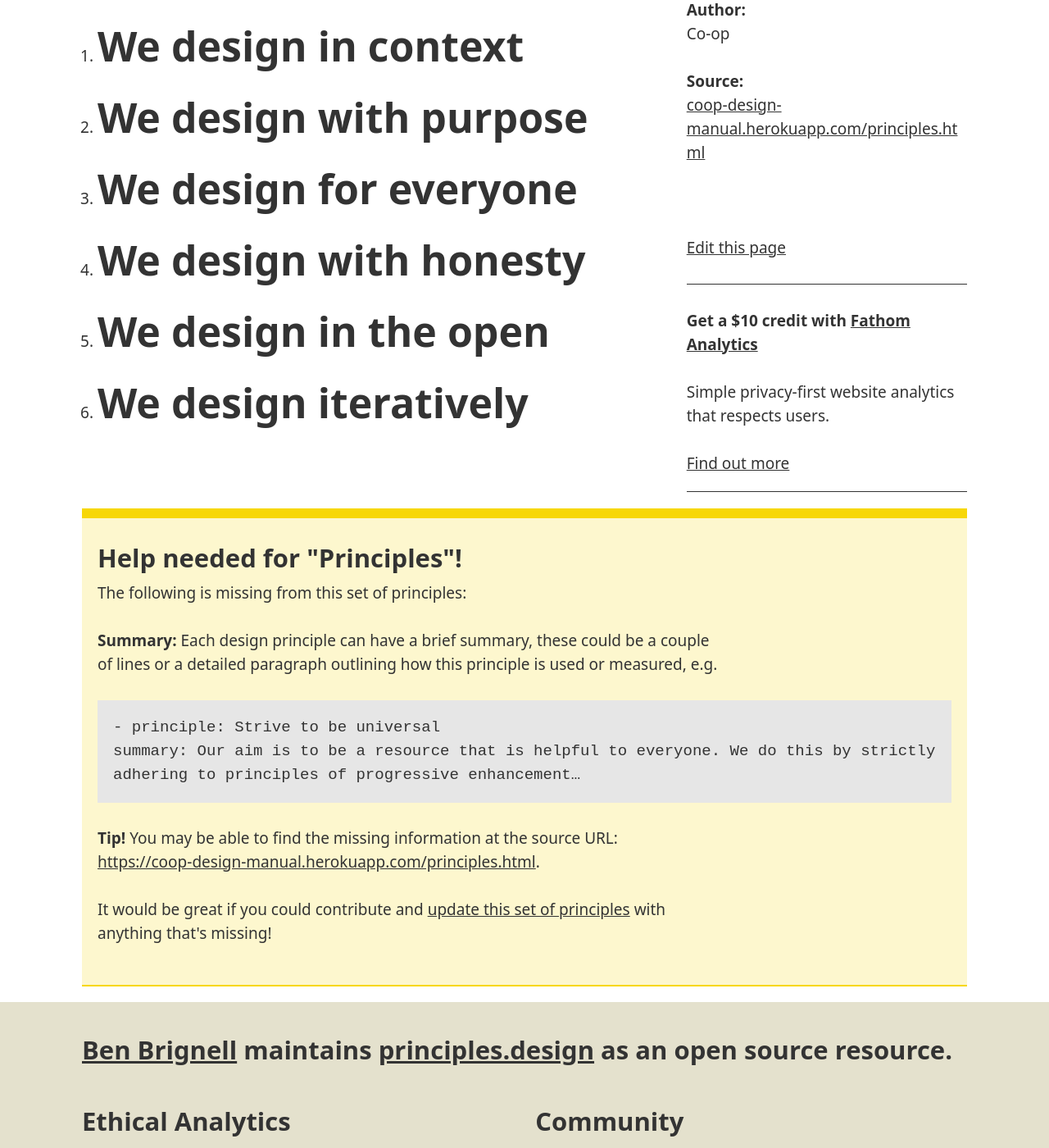
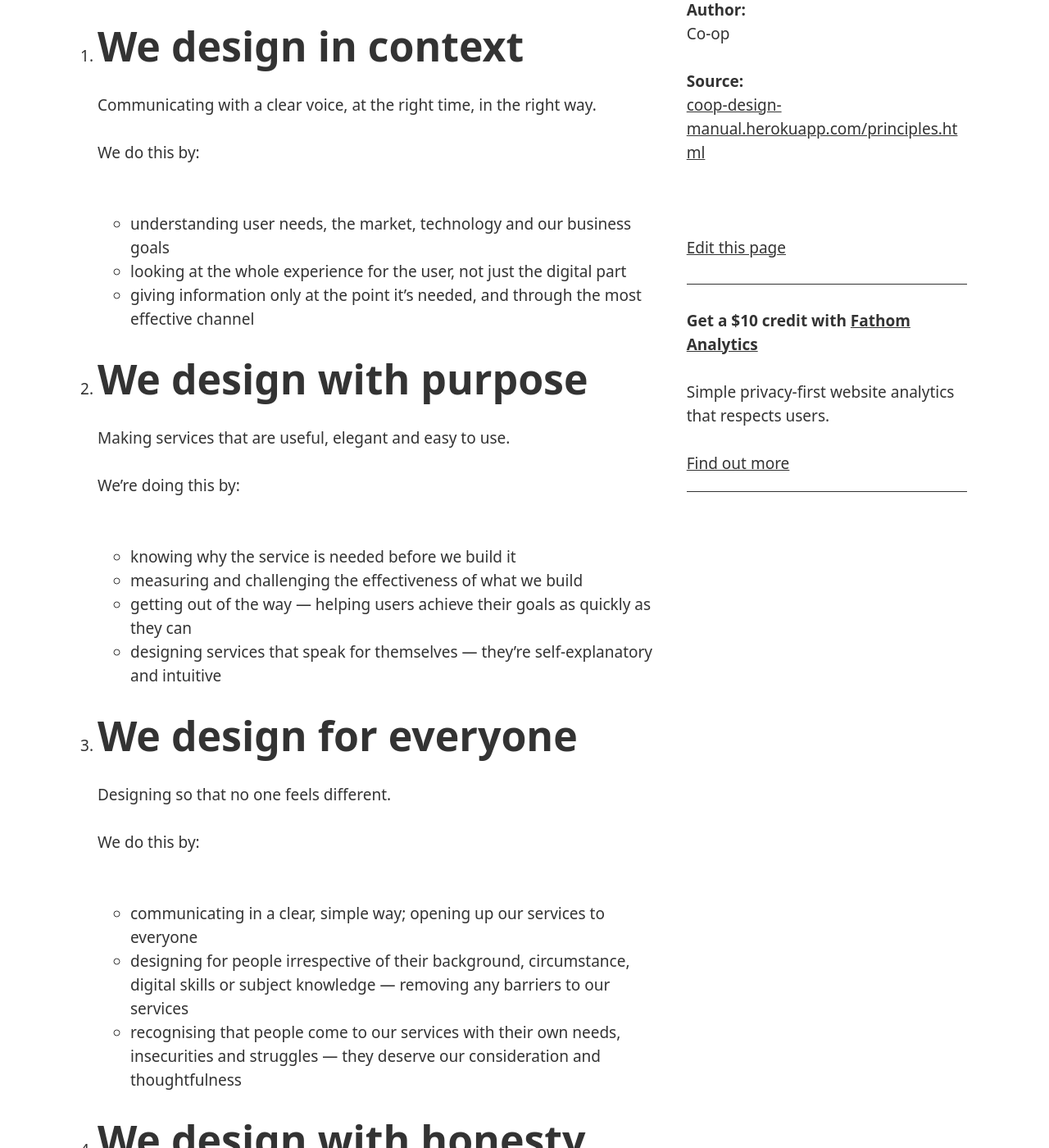
Before and after one commit to benbrignell/principles.design, a Jekyll site: the page built from _examples/co-op-design-principles.md, in a window 1280 px wide and 1400 px high, scrolled down 455 px. Shown: the whole window at 82% size. Built offline with Jekyll 4.4.1, drawn with Linux system fonts in a browser that asks for light colours; comment, search, counter and statistics services are not loaded; some of the changed text lies outside the part shown.

Commit message:
Updated co-op design principles summary
Updated summary

```diff
--- a/_examples/co-op-design-principles.md
+++ b/_examples/co-op-design-principles.md
@@ -7,10 +7,67 @@ featured: true
 link: https://coop-design-manual.herokuapp.com/principles.html
 principles:
 - principle: We design in context
+  summary: |
+    Communicating with a clear voice, at the right time, in the right way.
+
+    We do this by:
+
+    - understanding user needs, the market, technology and our business goals
+    - looking at the whole experience for the user, not just the digital part
+    - giving information only at the point it’s needed, and through the most effective channel
+
+
 - principle: We design with purpose
+  summary: |
+    Making services that are useful, elegant and easy to use.
+
+    We’re doing this by:
+
+    - knowing why the service is needed before we build it
+    - measuring and challenging the effectiveness of what we build
+    - getting out of the way — helping users achieve their goals as quickly as they can
+    - designing services that speak for themselves — they’re self-explanatory and intuitive
+
 - principle: We design for everyone
+  summary: |
+    Designing so that no one feels different.
+
+    We do this by:
+
+    - communicating in a clear, simple way; opening up our services to everyone
+    - designing for people irrespective of their background, circumstance, digital skills or subject knowledge — removing any barriers to our services
+    - recognising that people come to our services with their own needs, insecurities and struggles — they deserve our consideration and thoughtfulness
+
 - principle: We design with honesty
+  summary: |
+    Nothing made up.
+
+    We do this by:
+
+    - being truthful about what we can and cannot do for our users
+    - talking about what we’ve done, not what we’ve yet to do
+    - being true to our medium, understanding its opportunities and limits
+
 - principle: We design in the open
+  summary: |
+    Being co-operative in the way we work with others.
+
+    We do this by:
+
+    - talking about what we’re making as we make it
+    - being generous with what we know, and open to learning from others
+    - not being afraid to experiment
+
 - principle: We design iteratively
+  summary: |
+    There’s no substitute for putting our work in front of real people.
+
+    We do this by:
+
+    - releasing earlier, learning faster
+    - learning from what people do, not what they say they do
+    - making design decisions based on evidence
+    - responding to change
+
 tags: [specific, organisations]
 ---
```
